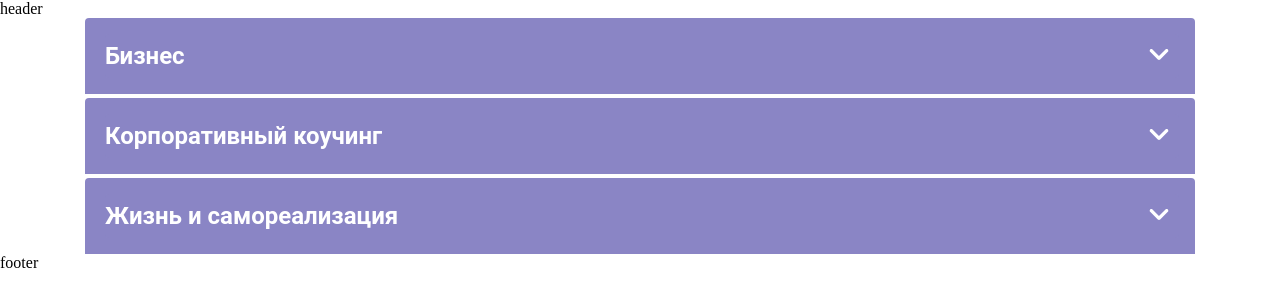
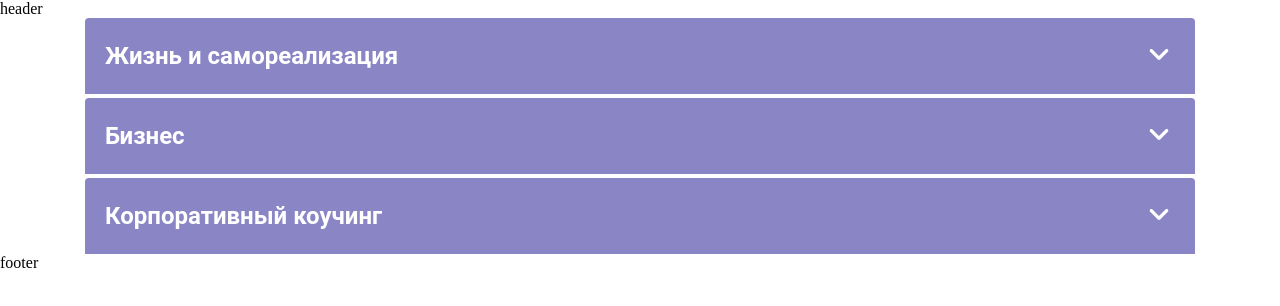
Before and after one commit to wcde-studio/ls-frontend, a Next.js app: page / in a window 1280 px wide. Shown: the top 306 px of the page. Built offline with nearby package versions, Linux system fonts and the light colour scheme.

Commit message:
add courses types

```diff
--- a/src/app/page.tsx
+++ b/src/app/page.tsx
@@ -2,21 +2,24 @@ import React from "react";
 
 import styles from './page.module.css';
 import Accordion from '@/components/accordion/accordion';
+import { courses } from '@/lib/courses-data';
+import { TCourse } from '@/lib/definitions';
+
 
 export default function Home() {
   return (
     <main>
       <div className={styles['page-wrapper']}>
         <div className={styles['accordion-container']}>
-          <Accordion title={'Бизнес'}>
-            <div>БизнесБизнесБизнес</div>
-          </Accordion>
-          <Accordion title={'Корпоративный коучинг'}>
-            <div>Корпоративный коучингКорпоративный коучинг</div>
-          </Accordion>
-          <Accordion title={'Жизнь и самореализация'}>
-            <div>Жизнь и самореализацияЖизнь и самореализация</div>
-          </Accordion>
+        {
+          courses?.map((course: TCourse, index) => {
+            return (
+              <Accordion title={course.name} key={index}>
+                <div>{course.suitable}</div>
+              </Accordion>
+            )
+          })
+        }
         </div>
       </div>
     </main>
--- /dev/null
+++ b/src/lib/courses-data.ts
@@ -0,0 +1,97 @@
+import { TCourses } from './definitions';
+
+export const courses: TCourses = [
+  {
+    name: 'Жизнь и самореализация',
+    suitable: 'Кому подходит: всем, кто хочет прокачать свою жизнь, стать успешнее и счастливее.',
+    description: [
+      'Выявим куда стоит двигаться, где «подстелить соломки»;',
+      'Экологично, деликатно и быстро помогу устранить все негативные состояния, мешающие достижению желаемого: страхи, панику, блоки, ограничения, внутреннее сопротивление, самосаботаж, выгорание, печаль, апатию, злость, отчаянье, обиду, усталость, негативные программы во всех их проявлениях;',
+      'Разберу родовые блоки и программы;',
+      'Проведу квантовые расстановки, ремнезию (безгипнотический регресс), память рода;',
+      'Приведу в ресурсное состояние, настрою на результат и достижение цели.'
+    ],
+    price: [
+      {
+        pay: '17 000 ₽',
+        description: [
+          'Разовая консультация',
+          '(длительность 1 час)'
+        ],
+      },
+      {
+        pay: '150 000 ₽',
+        description: [
+          'Пакет 10 консультаций',
+          '(можно использовать в течении года)'
+        ],
+      },
+      {
+        pay: '325 000 ₽',
+        description: [
+          'Пакет 25 консультаций',
+          '(можно использовать в течении года)'
+        ],
+      }
+    ],
+    note: ''
+  },
+  {
+    name: 'Бизнес',
+    suitable: 'Кому подходит: Для руководителей, владельцев бизнеса, начинающих бизнесменов и тех, кто только хочет открыть бизнес.',
+    description: [
+      'Выявим направление, нишу, цветовые решения в логотипе, целевую аудиторию, как в начале бизнеса, так при его развитии;',
+      'Подберём идеальные даты в бизнесе: открытие бизнеса, сделки, встречи, заключение договоров. Чтобы всё получилось наилучшим образом;',
+      'Расставим приоритеты, высвободим время на себя. «Я ничего не успеваю» уйдёт из твоего лексикона, потому, что будешь успевать в разы больше;',
+      'Выстроим вместе пошаговый план успешного развития бизнеса. Поддержу в его реализации и доведу до результата.',
+    ],
+    price: [
+      {
+        pay: '17 000 ₽',
+        description: [
+          'Разовая консультация',
+          '(длительность 1 час)',
+        ],
+      },
+      {
+        pay: '60 000 ₽',
+        description: [
+          'Месячное сопровождение',
+          '(4 консультации)',
+        ],
+      },
+      {
+        pay: '150 000 ₽',
+        description: [
+          'Пакет 10 консультаций',
+          '(можно использовать в течении года)',
+        ],
+      },
+      {
+        pay: '260 000 ₽',
+        description: [
+          'Полугодовое сопровождение',
+          '(24 консультации)',
+        ],
+      },
+      {
+        pay: '500 000 ₽',
+        description: [
+          'Годовое сопровождение',
+          '(50 консультаций)',
+        ],
+      },
+    ],
+    note: ''
+  },
+  {
+    name: 'Корпоративный коучинг',
+    suitable: 'Кому подходит: Для владельцев бизнеса с численностью от 5 человек, нуждающихся в эффективности команд и масштабировании бизнеса.',
+    description: [
+      'Настрою команду на эффективность: сплочённость, чёткое распределение обязанностей и технических задач, систематизацию времени и быструю реализацию планов, обозначу коллективную и частную мотивацию, чтобы команде было выгодно поддерживать друг друга;',
+      '️При необходимости подберём кадры, сделаем перестановку на уровнях организационной иерархии.'
+    ],
+    price: [],
+    note: 'Цена договорная (зависит от сложности, целей, количества человек в компании)'
+  },
+];
--- /dev/null
+++ b/src/lib/definitions.ts
@@ -0,0 +1,15 @@
+export type TPrice = {
+  pay: string,
+  description: Array<string>,
+};
+
+export type TCourse = {
+  name: string,
+  suitable: string,
+  description: Array<string>,
+  price?: Array<TPrice> | null,
+  note: string
+
+};
+
+export type TCourses = Array<TCourse>
```
